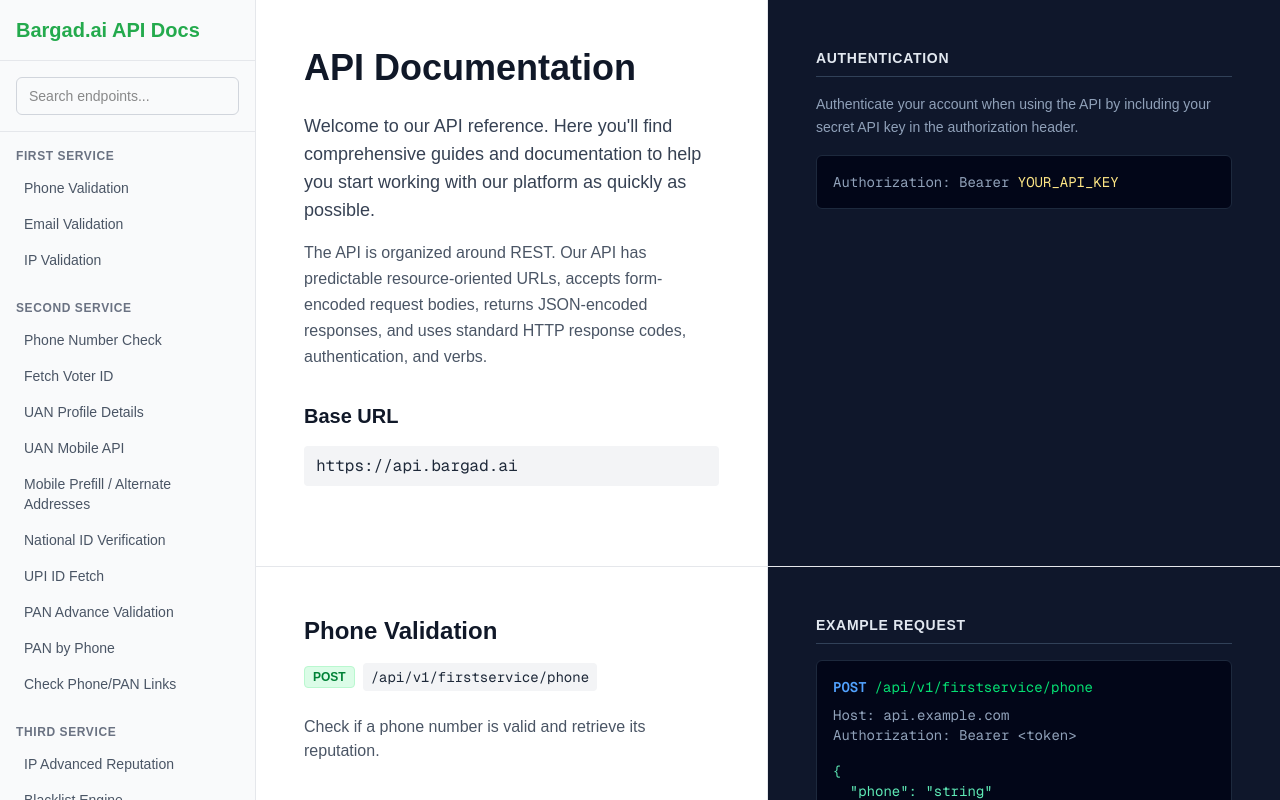
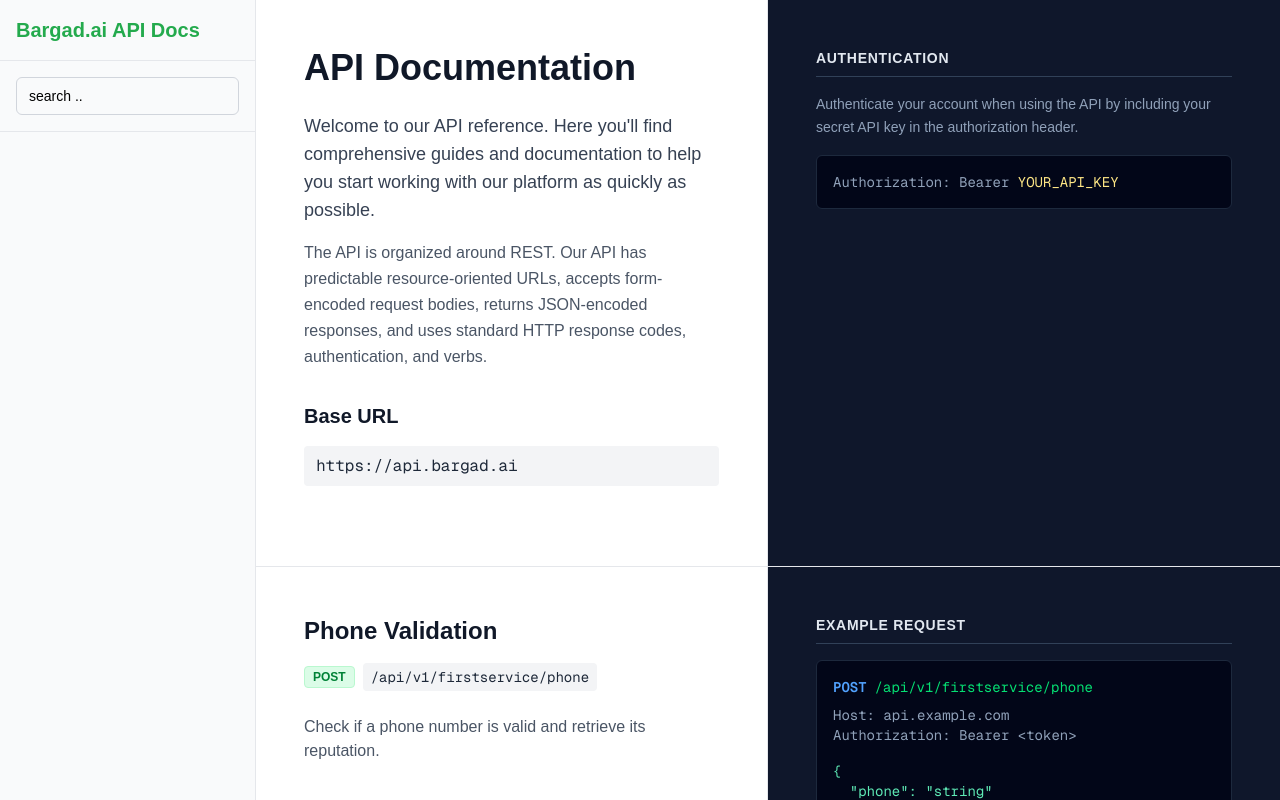
Before and after one commit to augustusHarts/bargad-api-docs, a Next.js app: page / in a window 1280 px wide. Shown: the top 800 px of the page. Built offline with nearby package versions, Linux system fonts and the light colour scheme.

Commit message:
update input color

```diff
--- a/components/Sidebar.js
+++ b/components/Sidebar.js
@@ -3,7 +3,7 @@
 import React, { useState } from 'react';
 
 export default function Sidebar({ services, activeId }) {
-  const [searchQuery, setSearchQuery] = useState('');
+  const [searchQuery, setSearchQuery] = useState('search ..');
 
   const filteredServices = services.map(service => {
     const filteredEndpoints = service.endpoints.filter(ep =>
@@ -23,7 +23,7 @@
         <input
           type="text"
           placeholder="Search endpoints..."
-          className="w-full px-3 py-2 border border-gray-300 rounded-md text-sm focus:outline-none focus:ring-2 focus:ring-[#24aa4d] focus:border-transparent"
+          className="w-full px-3 py-2 text-black border border-gray-300 rounded-md text-sm focus:outline-none focus:ring-2 focus:ring-[#24aa4d] focus:border-transparent"
           value={searchQuery}
           onChange={(e) => setSearchQuery(e.target.value)}
         />
```
